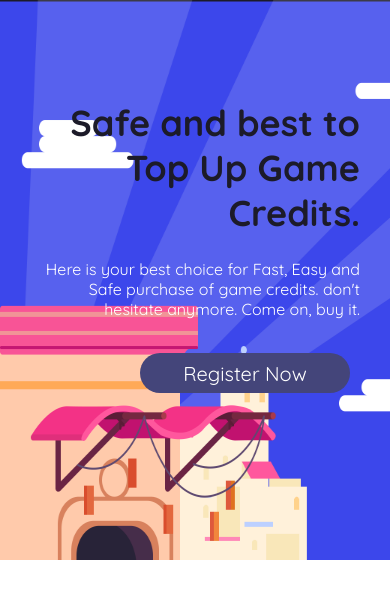
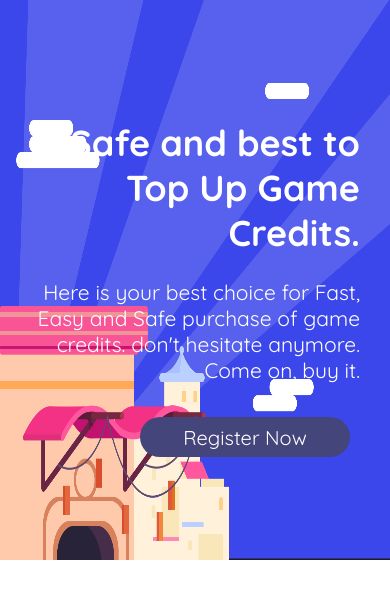
Before and after one commit to codarel/codarel.github.io, a PHP site: page / in a window 390 px wide. Shown: the part 80-679 px from the top of the page. Run offline with PHP 8.4, Linux system fonts and the light colour scheme.

Commit message:
IC : Final Content 1

```diff
--- a/css/index.css
+++ b/css/index.css
@@ -267,20 +267,20 @@ a:link{
 @media screen and (max-width: 960px){
 
   .content1{
-  background-size: 250% 560px;
+  background-image: url(../img/mobile.content1.png);
+  background-size: 100% 560px;
   transition: all 0.5s ease;
-  padding: 70px 0;
+  padding: 90px 0;
   }
 
   .content1_heading{
-    color: #1C1B29;
-    max-width: 600px;
-    font-size: 23;
+    max-width: 640px;
+    font-size: 24;
   }
 
   .content1_desc{
-    max-width: 450px;
-    font-size: 16px;
+    max-width: 560px;
+    font-size: 21px;
   }
   .content1_btn{
     display: inline;
--- a/index.html
+++ b/index.html
@@ -36,7 +36,7 @@
         </div>
     </nav>
 
-    <!-- Content 1 Section -->
+    <!-- Content 1 Home Section -->
     <div class="content1" id="home">
         <div class="content1_container">
             <h1 class="content1_heading">Safe and best to Top Up Game Credits.</h1>
@@ -45,7 +45,13 @@
                     <button class="content1_btn">Register Now</button>
                 </a>
         </div>
+    </div>
 
+    <!-- Content 2 About Section-->
+    <div class="content2" id="about">
+        <div class="content2_container">
+
+        </div>
     </div>
 
 
```
Also changed, not shown: img/mobile.content1.png (added).
